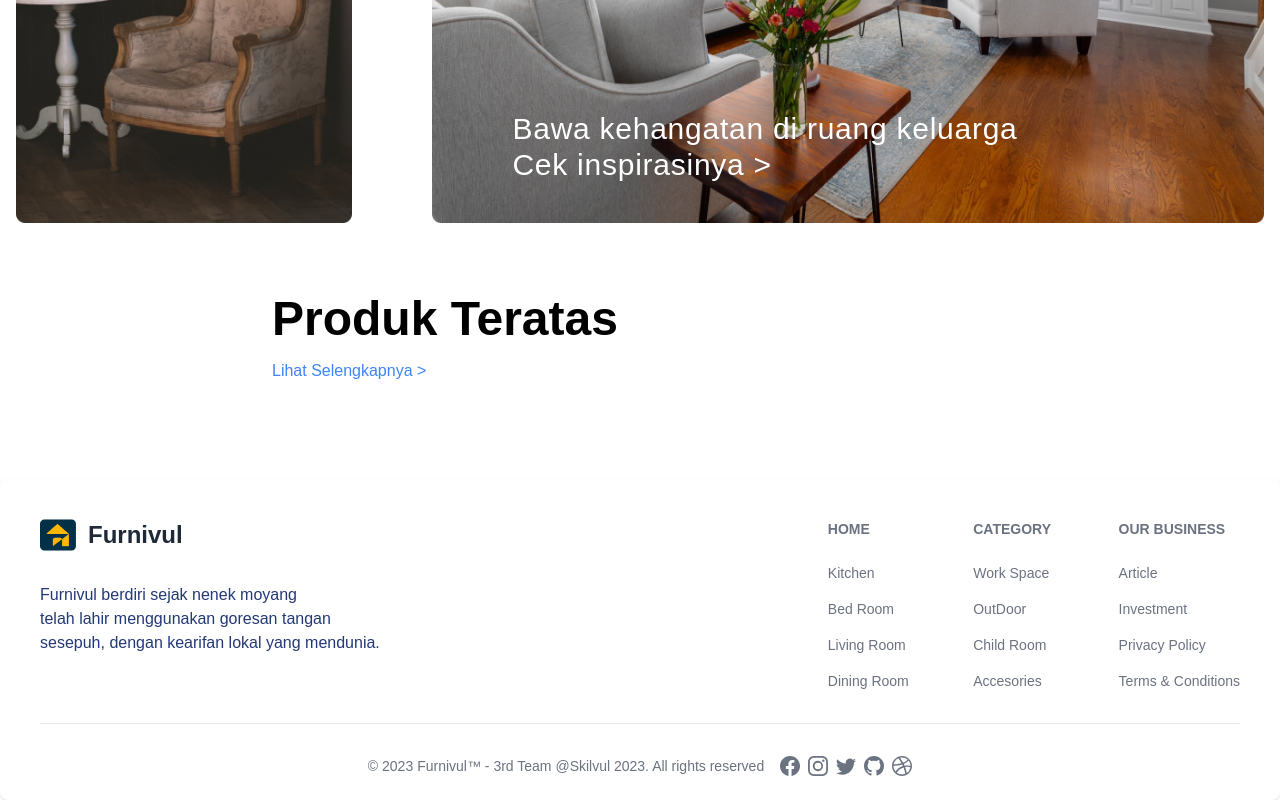
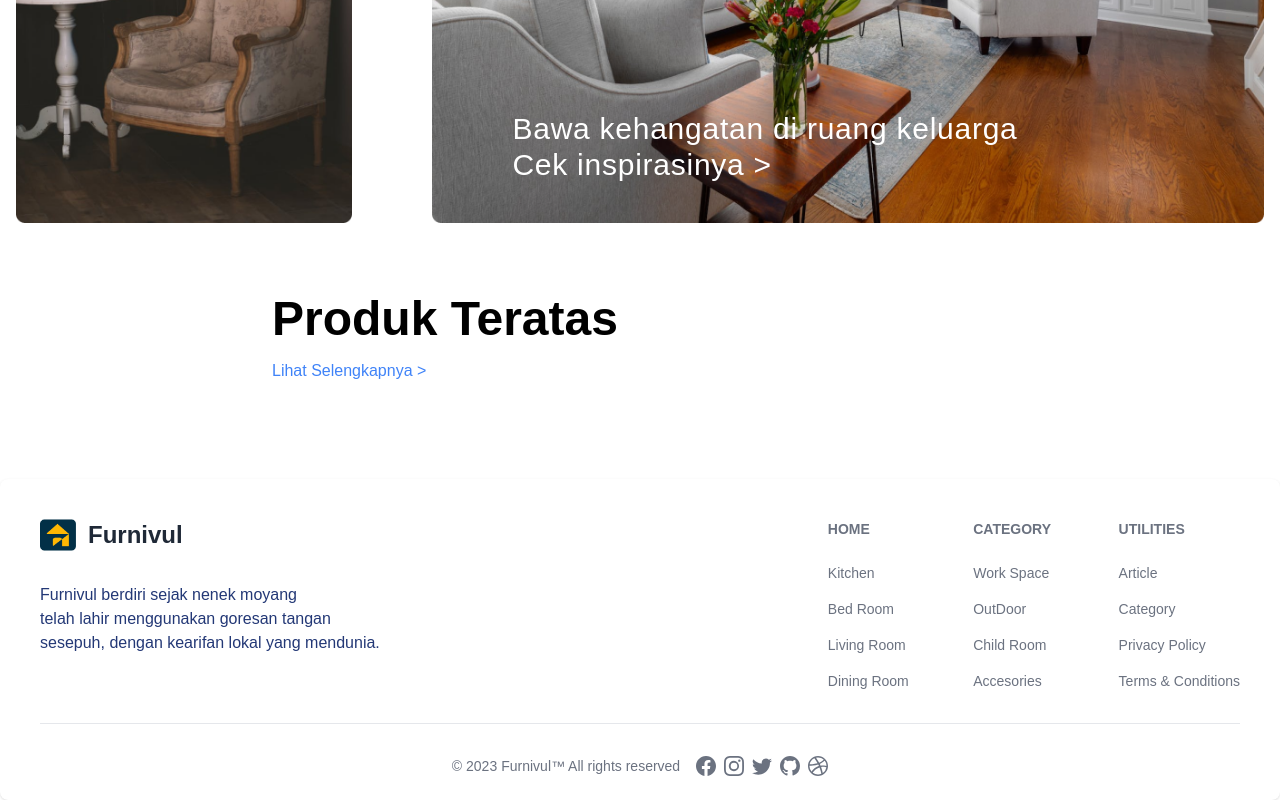
Before and after one commit to naufyl28/Final-Furnivul, a React (Vite) app in the folder front-end/: page / in a window 1280 px wide. Shown: the part 1705-2505 px from the top of the page. Built offline with nearby package versions, Linux system fonts and the light colour scheme; no server answers.

Commit message:
styling nav and footer

```diff
--- a/front-end/src/components/Footer.jsx
+++ b/front-end/src/components/Footer.jsx
@@ -46,10 +46,10 @@ function Component() {
               </Footer.LinkGroup>
             </div>
             <div>
-              <Footer.Title title="Our Business" />
+              <Footer.Title title="Utilities" />
               <Footer.LinkGroup col>
                 <Footer.Link href="#">Article</Footer.Link>
-                <Footer.Link href="#">Investment</Footer.Link>
+                <Footer.Link href="#">Category</Footer.Link>
                 <Footer.Link href="#">Privacy Policy</Footer.Link>
                 <Footer.Link href="#">Terms &amp; Conditions</Footer.Link>
               </Footer.LinkGroup>
@@ -60,7 +60,7 @@ function Component() {
         <div className="w-full sm:flex justify-center gap-4 sm:items-center sm:flex-end">
           <Footer.Copyright
             href="#"
-            by="Furnivul™  - 3rd Team @Skilvul 2023. All rights reserved"
+            by="Furnivul™ All rights reserved"
             year={2023}
           />
           <div className="mt-4  flex gap-2 sm:mt-0 sm:justify-center">
--- a/front-end/src/components/Navbar.jsx
+++ b/front-end/src/components/Navbar.jsx
@@ -23,7 +23,7 @@ function NavbarComponent() {
       <>
         {" "}
         <div className="flex">
-          <div className="mt-2 mr-3 ">{nameUser}</div>
+          <div className="mt-2 mx-3 ">{nameUser}</div>
           <Dropdown
             arrowIcon={false}
             inline
```
